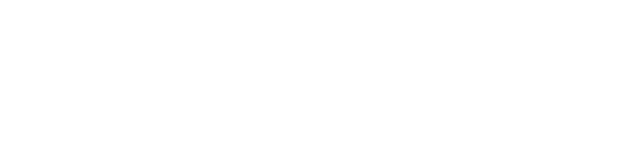
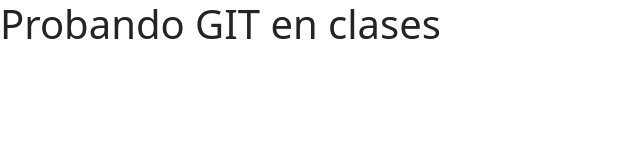
Before and after one commit to guitarAlgorithman/Clase-3-git, a plain HTML site: page index.html in a window 1280 px wide. Shown: the whole page, without its empty margins (0-640 px from the left). Drawn offline with nearby package versions, Linux system fonts and the light colour scheme.

Commit message:
sgrege una linea

```diff
--- a/index.html
+++ b/index.html
@@ -9,7 +9,7 @@
 
 </head>
 <body>
-
+    <h1>Probando GIT en clases</h1>
     <script src="https://cdn.jsdelivr.net/npm/bootstrap@5.2.0/dist/js/bootstrap.bundle.min.js" integrity="sha384-A3rJD856KowSb7dwlZdYEkO39Gagi7vIsF0jrRAoQmDKKtQBHUuLZ9AsSv4jD4Xa" crossorigin="anonymous"></script>
 
 </body>
```
